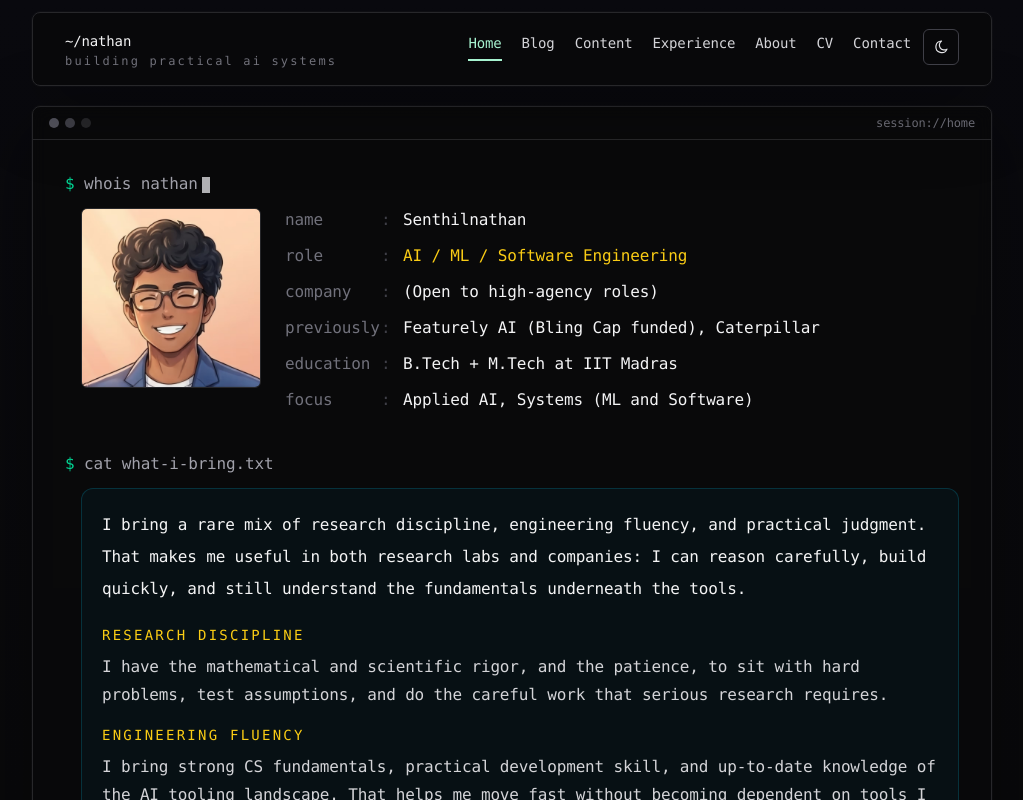
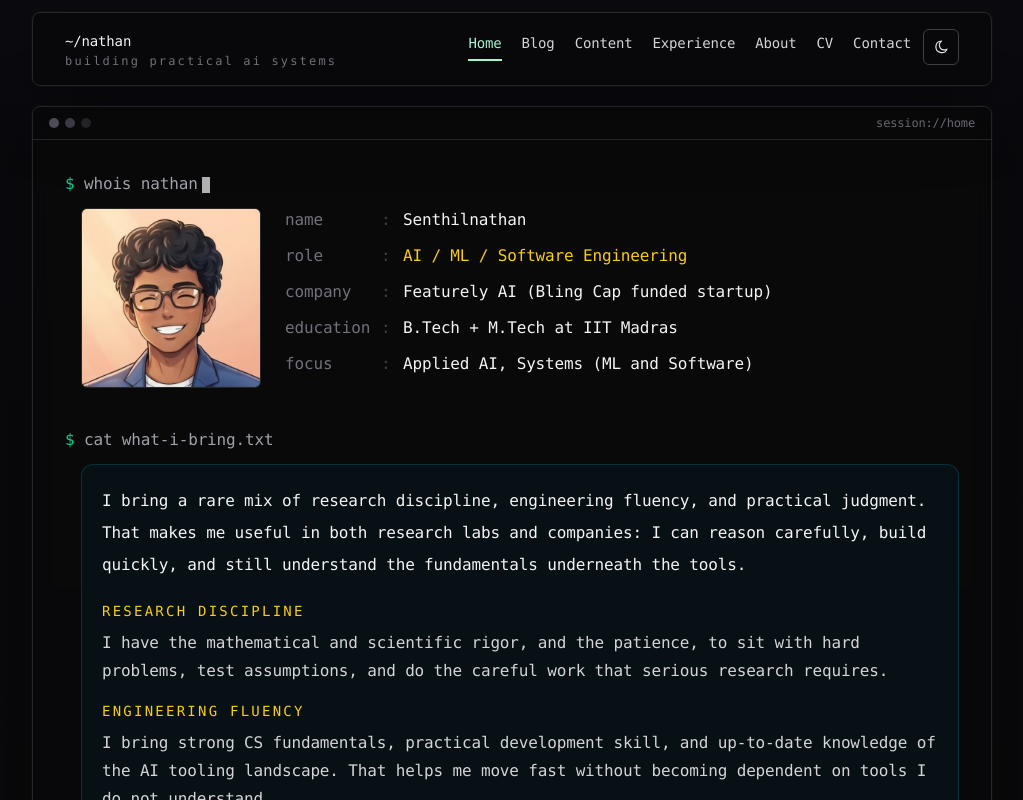
Before and after one commit to senthilnathan01/senthilnathan01.github.io, a Next.js app: page / in a window 1280 px wide. Shown: the top 800 px of the page, without its empty margins (128-1151 px from the left). Built offline with nearby package versions, Linux system fonts and the light colour scheme; no server answers; the database is empty.

Commit message:
remove previous companies

```diff
--- a/data/siteData.ts
+++ b/data/siteData.ts
@@ -50,8 +50,8 @@ export const siteData = {
   profileFacts: [
     { label: 'name', value: 'Senthilnathan' },
     { label: 'role', value: 'AI / ML / Software Engineering' },
-    { label: 'company', value: '(Open to high-agency roles)' },
-    { label: 'previously', value: 'Featurely AI (Bling Cap funded), Caterpillar' },
+    { label: 'company', value: 'Featurely AI (Bling Cap funded startup)' },
+    // { label: 'previously', value: ', Caterpillar' },(Open to high-agency roles)
     { label: 'education', value: 'B.Tech + M.Tech at IIT Madras' },
     { label: 'focus', value: 'Applied AI, Systems (ML and Software)' },
   ] as ProfileFact[],
```
